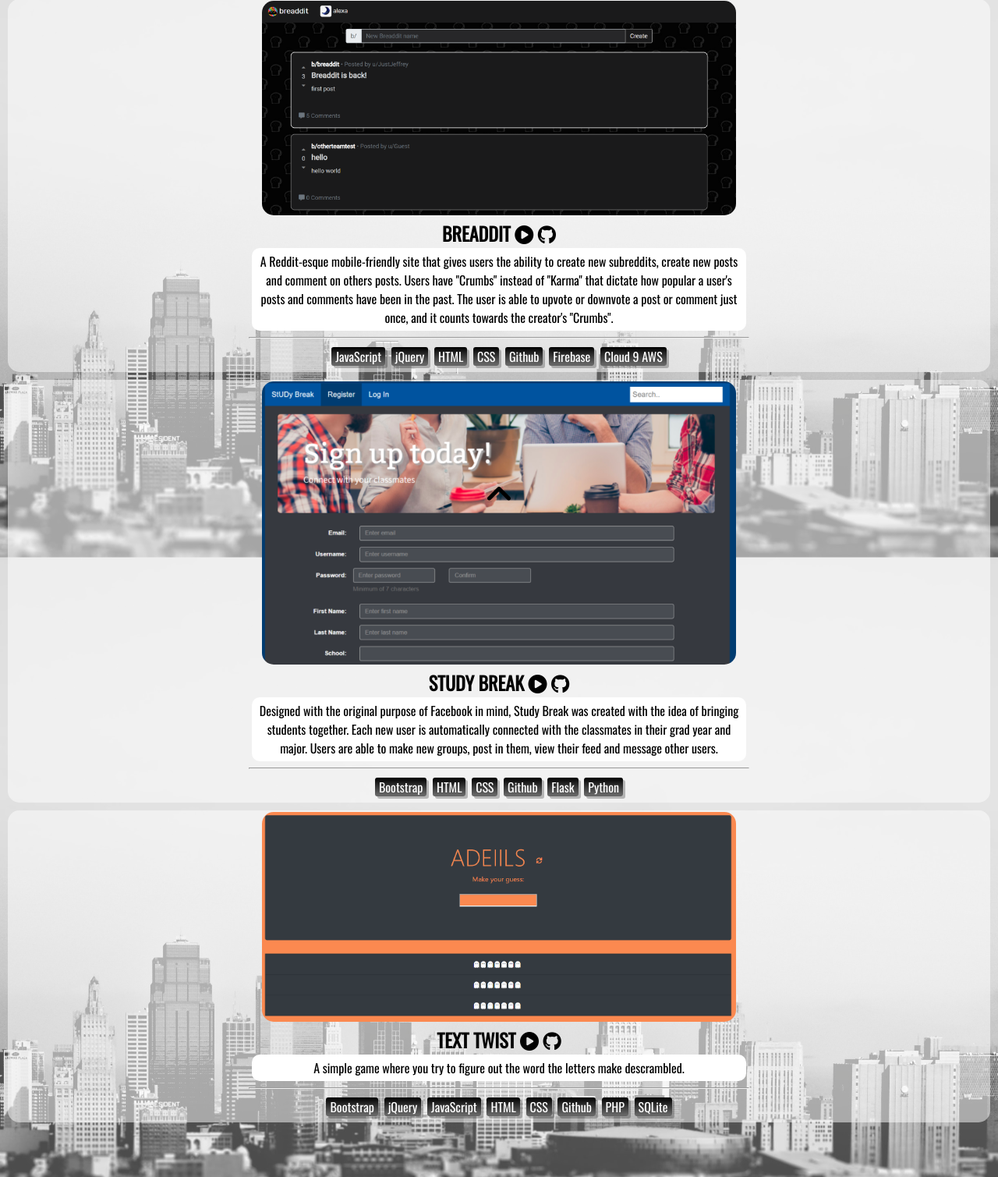
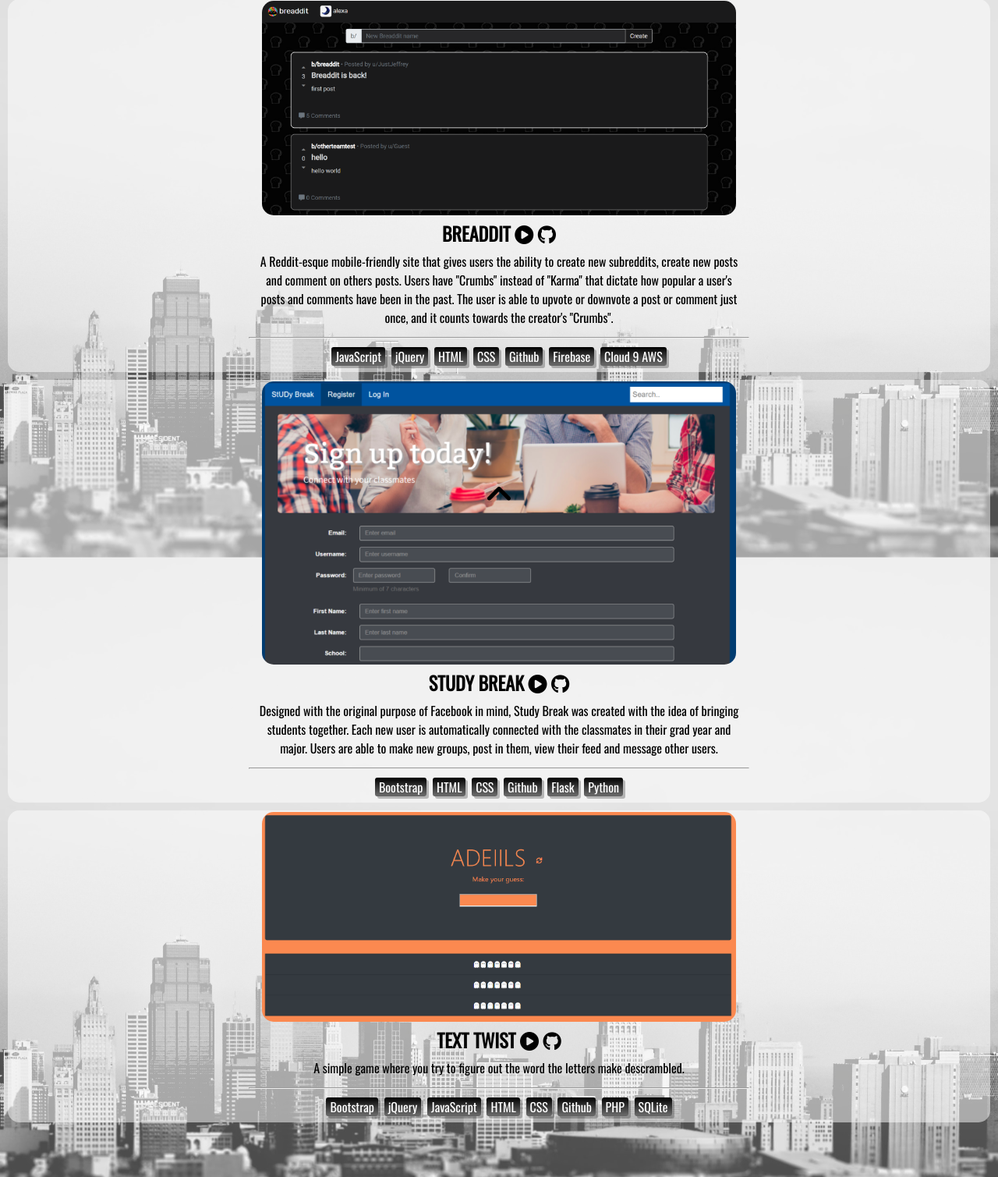
Before and after one commit to alexalrobinson/portfolio, a PHP site: page / in a window 1280 px wide. Shown: the part 139-1648 px from the top of the page at 78% size. Run offline with PHP 8.4, Linux system fonts and the light colour scheme; some libraries are stand-ins or nearby versions.

Commit message:
Update main.css

```diff
--- a/main.css
+++ b/main.css
@@ -118,7 +118,6 @@ p {
 }
 
 .description {
-    background: white;
     border-radius: 10px;
     padding: 5px;
 }
```
